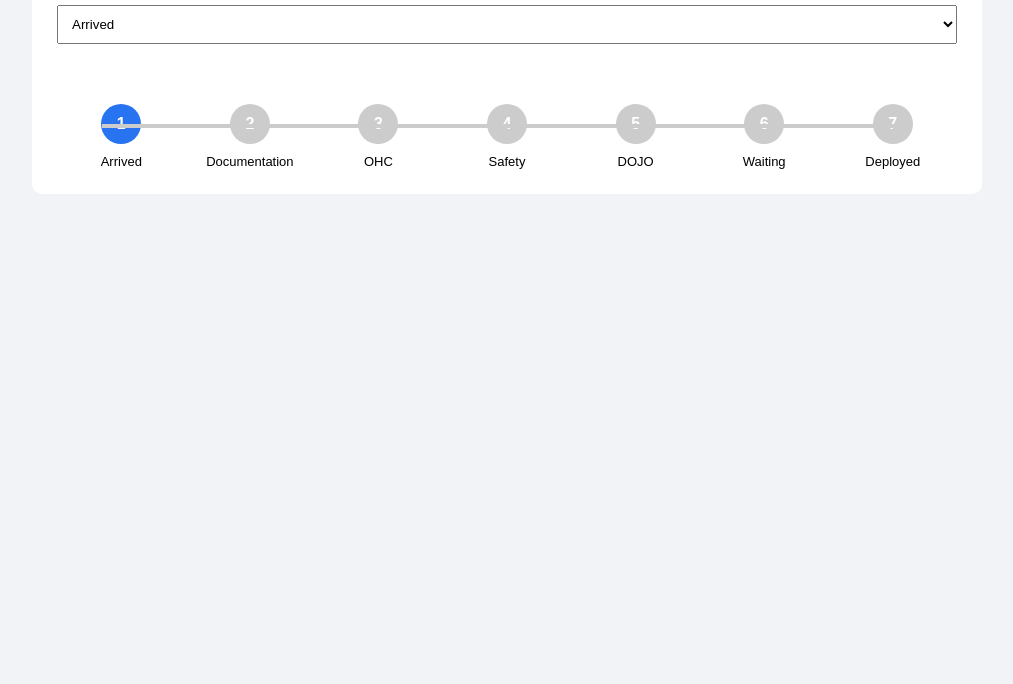
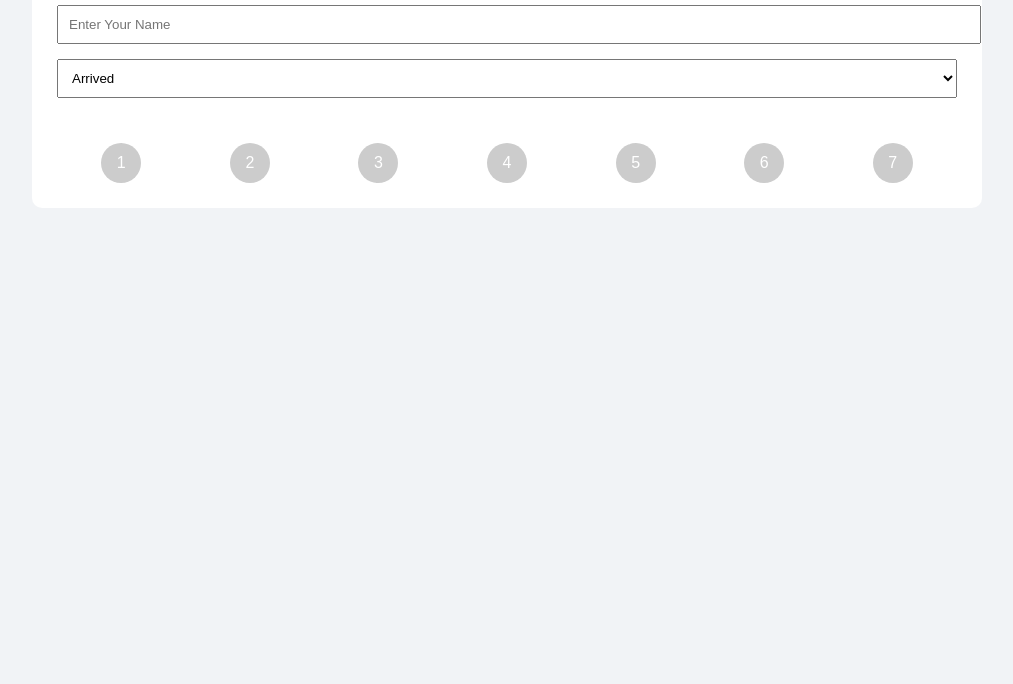
Before and after one commit to guestconnection04-boop/New-Joiners-tracker_MPlastics, a plain HTML site: page index.html in a window 1280 px wide. Shown: the part 116-800 px from the top of the page, without its empty margins (133-1146 px from the left). Drawn offline with Linux system fonts and the light colour scheme.

Commit message:
Update index.html

```diff
--- a/index.html
+++ b/index.html
@@ -5,76 +5,14 @@
 <title>Training Tracker</title>
 
 <style>
-body {
-    font-family: Arial;
-    background: #f1f3f6;
-    padding: 20px;
-}
-
-.container {
-    background: #fff;
-    padding: 25px;
-    border-radius: 10px;
-    max-width: 900px;
-    margin: auto;
-}
-
-h2 {
-    text-align: center;
-    color: #2874f0;
-}
-
-select {
-    padding: 10px;
-    width: 100%;
-    margin-bottom: 20px;
-}
-
-.tracker {
-    display: flex;
-    justify-content: space-between;
-    position: relative;
-    margin-top: 40px;
-}
-
-.tracker::before {
-    content: '';
-    position: absolute;
-    top: 20px;
-    left: 5%;
-    right: 5%;
-    height: 4px;
-    background: #ccc;
-}
-
-.step {
-    text-align: center;
-    width: 100%;
-}
-
-.circle {
-    width: 40px;
-    height: 40px;
-    border-radius: 50%;
-    background: #ccc;
-    margin: auto;
-    line-height: 40px;
-    color: white;
-    font-weight: bold;
-}
-
-.completed .circle {
-    background: #4caf50;
-}
-
-.active .circle {
-    background: #2874f0;
-}
-
-.label {
-    margin-top: 10px;
-    font-size: 13px;
-}
+body { font-family: Arial; background: #f1f3f6; padding: 20px; }
+.container { background: #fff; padding: 25px; border-radius: 10px; max-width: 900px; margin: auto; }
+select, input { padding: 10px; width: 100%; margin-bottom: 15px; }
+.tracker { display: flex; justify-content: space-between; margin-top: 30px; }
+.step { text-align: center; width: 100%; }
+.circle { width: 40px; height: 40px; border-radius: 50%; background: #ccc; margin: auto; line-height: 40px; color: white; }
+.completed .circle { background: #4caf50; }
+.active .circle { background: #2874f0; }
 </style>
 </head>
 
@@ -83,59 +21,89 @@
 <div class="container">
 <h2>Training Tracker</h2>
 
+<input type="text" id="username" placeholder="Enter Your Name">
+
 <select id="stage">
 <option value="0">Arrived</option>
 <option value="1">Documentation</option>
 <option value="2">OHC</option>
-        <option value="3">Safety Induction</option>
-        <option value="4">DOJO Training</option>
-        <option value="5">Waiting Deployment</option>
+<option value="3">Safety</option>
+<option value="4">DOJO</option>
+<option value="5">Waiting</option>
 <option value="6">Deployed</option>
 </select>
 
 <div class="tracker">
-        <div class="step"><div class="circle">1</div><div class="label">Arrived</div></div>
-        <div class="step"><div class="circle">2</div><div class="label">Documentation</div></div>
-        <div class="step"><div class="circle">3</div><div class="label">OHC</div></div>
-        <div class="step"><div class="circle">4</div><div class="label">Safety</div></div>
-        <div class="step"><div class="circle">5</div><div class="label">DOJO</div></div>
-        <div class="step"><div class="circle">6</div><div class="label">Waiting</div></div>
-        <div class="step"><div class="circle">7</div><div class="label">Deployed</div></div>
+<div class="step"><div class="circle">1</div></div>
+<div class="step"><div class="circle">2</div></div>
+<div class="step"><div class="circle">3</div></div>
+<div class="step"><div class="circle">4</div></div>
+<div class="step"><div class="circle">5</div></div>
+<div class="step"><div class="circle">6</div></div>
+<div class="step"><div class="circle">7</div></div>
 </div>
 </div>
 
 <script>
+const username = document.getElementById("username");
 const dropdown = document.getElementById("stage");
 
-// LOAD SAVED VALUE
-let saved = localStorage.getItem("trainingStage");
+// 🔥 LOAD LAST USER + DATA
+window.onload = function () {
 
-if (saved === null) {
-    saved = 0;
+    let lastUser = localStorage.getItem("lastUser");
+
+    if (lastUser) {
+        username.value = lastUser;
+        loadUserData(lastUser);
     }
+};
+
+// 🔥 LOAD USER DATA
+username.addEventListener("input", function () {
+    let user = this.value.trim();
+    if (user) {
+        localStorage.setItem("lastUser", user);
+        loadUserData(user);
+    }
+});
+
+function loadUserData(user) {
+    let saved = localStorage.getItem("user_" + user);
+
+    if (saved === null) saved = 0;
 
     dropdown.value = saved;
     updateUI(saved);
+}
 
-// AUTO SAVE WHEN CHANGED
+// 🔥 SAVE DATA
 dropdown.addEventListener("change", function () {
+
+    let user = username.value.trim();
+
+    if (!user) {
+        alert("Enter name first");
+        return;
+    }
+
     let stage = this.value;
-    localStorage.setItem("trainingStage", stage);
+
+    localStorage.setItem("user_" + user, stage);
+    localStorage.setItem("lastUser", user);
+
     updateUI(stage);
 });
 
-// UPDATE UI
+// UI UPDATE
 function updateUI(stage) {
     let steps = document.querySelectorAll(".step");
 
     steps.forEach((step, index) => {
         step.classList.remove("completed", "active");
 
-        if (index < stage) {
-            step.classList.add("completed");
-        } else if (index == stage) {
-            step.classList.add("active");
-        }
+        if (index < stage) step.classList.add("completed");
+        else if (index == stage) step.classList.add("active");
     });
 }
 </script>
```
Lines whose indentation alone changed are shown as unchanged.
